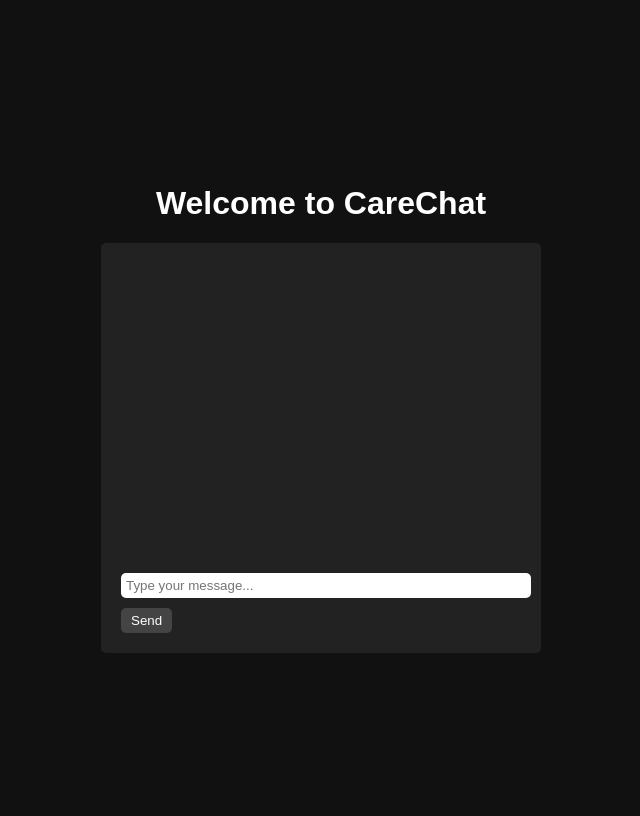
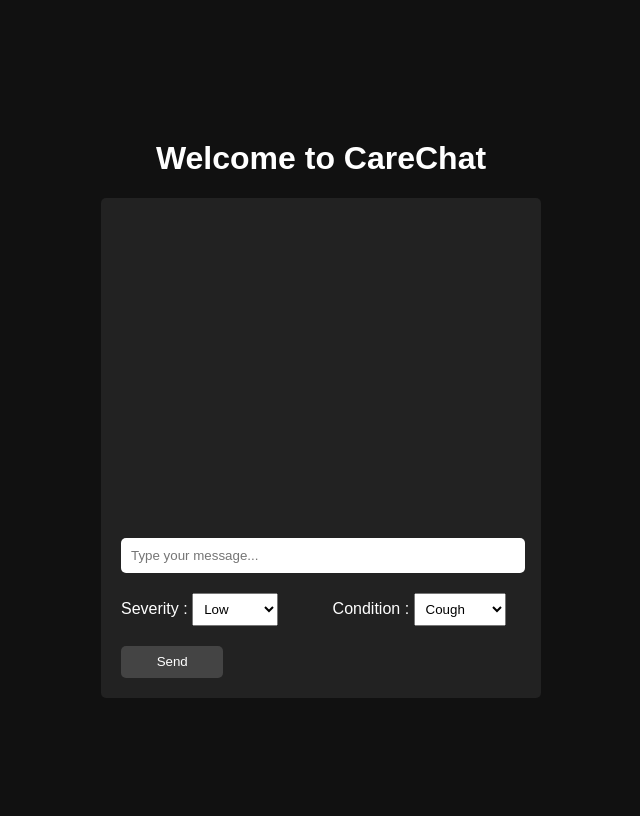
Before and after one commit to rachitavya/CareChat, a Flask app: page / in a window 1280 px wide. Shown: the whole page, without its empty margins (319-959 px from the left). Run offline with Flask 3, Linux system fonts and the light colour scheme.

Commit message:
regular commit

```diff
--- a/app.py
+++ b/app.py
@@ -1,4 +1,5 @@
 from flask import Flask,request, render_template
+import config
 
 app=Flask(__name__)
 
--- a/static/css/style.css
+++ b/static/css/style.css
@@ -26,18 +26,28 @@ h1 {
 .messages {
     height: 300px;
     overflow-y: scroll;
-    margin-bottom: 10px;
+    margin-bottom: 20px;
 }
 
 input[type="text"] {
-    width: 100%;
-    padding: 5px;
+    width: 96%;
+    padding: 10px 10px;
     border: none;
     border-radius: 5px;
-    margin-bottom: 10px;
+    margin-bottom: 20px;
+}
+#con{
+    margin-left: 50px;
+}
+select{
+    padding: 7px 7px;
 }
 
+
 button {
+    width: 8vw;
+    height: 4vh;
+    margin-top: 20px;
     background-color: #444;
     color: #fff;
     padding: 5px 10px;
@@ -45,3 +55,6 @@ button {
     border-radius: 5px;
     cursor: pointer;
 }
+button:hover{
+    background-color: rgba(68, 68, 68, 0.68);
+}
--- a/templates/index.html
+++ b/templates/index.html
@@ -17,6 +17,24 @@
             </div>
             <form id="chat-form">
                 <input type="text" id="message-input" placeholder="Type your message..." />
+                <span id="sev">
+                    <label for="severity">Severity :</label>
+                    <select name="severity" id="severity">
+                        <option value="low">Low</option>
+                        <option value="low">Mild</option>
+                        <option value="extreme">Extreme</option>
+                    </select>
+                </span>
+                <span id="con">
+                    <label for="condition">Condition :</label>
+                    <select name="condition" id="condition">
+                        <option value="cough">Cough</option>
+                        <option value="sneeze">Sneezing</option>
+                        <option value="fever">Fever</option>
+                        <option value="cold">Cold</option>
+                    </select>
+                </span>
+                <br>
                 <button type="submit">Send</button>
             </form>
         </div>
```
Also changed, not shown: 2 other files.
